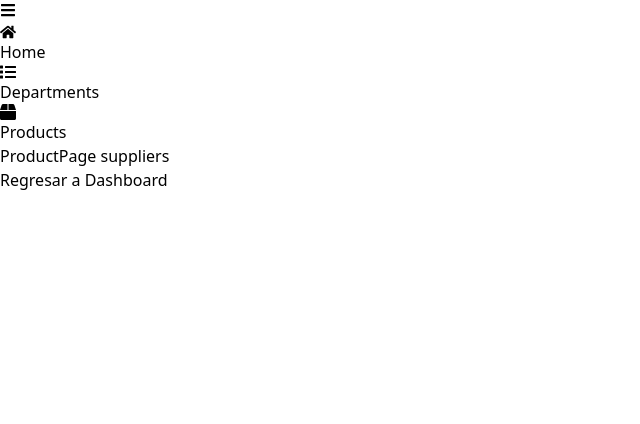
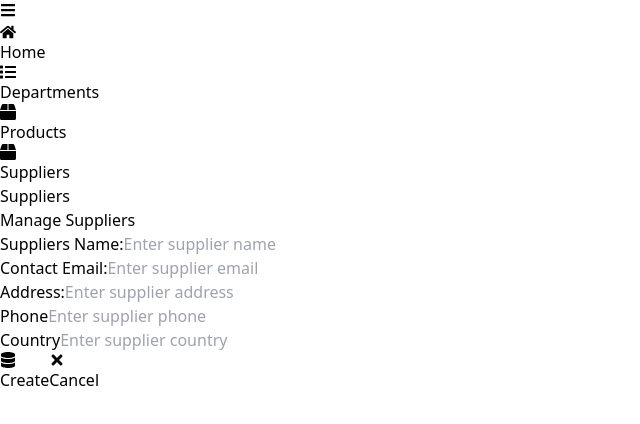
Before and after one commit to Oscedu15/Sistema-de-Inventario, a Next.js app: page /dashboard/suppliers in a window 1280 px wide. Shown: the top 424 px of the page, without its empty margins (0-640 px from the left). Built offline with nearby package versions, Linux system fonts and the light colour scheme.

Commit message:
Craecion de API Route y Formulario Dinamico para la creacion de Proveedores.

```diff
--- /dev/null
+++ b/src/app/api/suppliers/route.ts
@@ -0,0 +1,35 @@
+import { PrismaClient } from "@prisma/client";
+
+const prisma = new PrismaClient();
+
+// export async function GET (req: Request) {
+
+// }
+
+//TODO: Funcion para crear un nuevo Proveedor
+export async function POST(req: Request) {
+  try {
+    const { name, contact, address, phone, country } = await req.json();
+
+    if (!name || !contact) {
+      return new Response("Name or contact are required", { status: 400 });
+    }
+
+    const supplier = await prisma.supplier.create({
+      data: { name, contact, address, phone, country },
+    });
+
+    return Response.json(supplier, { status: 201 });
+
+  } catch (error) {
+    console.error(error);
+    return new Response("Failed to create supplier", { status: 500 });
+  }
+}
+
+// export async function PATCH(req: Request) {
+
+// }
+// export async function DELETE(req: Request) {
+
+// }
--- a/src/app/dashboard/layout.tsx
+++ b/src/app/dashboard/layout.tsx
@@ -70,6 +70,21 @@ export default function DashboardLayout({ children }: DashboardLayoutProps) {
                 </div>
               </Link>
             </li>
+            <li>
+              <Link
+                href="/dashboard/suppliers"
+                className={`flex items-center space-x-2 p-2 rounded hover:bg-green-400 ${
+                  path === "/dashboard/suppliers"
+                    ? "bg-green-400 text-white"
+                    : "text-gray-300 font-semibold"
+                }`}
+              >
+                <div className="flex justify-center gap-x-4 items-center">
+                  <FaBox className="w-5 h-5 hover:w-6 hover:h-6" />
+                  Suppliers
+                </div>
+              </Link>
+            </li>
           </ul>
         </nav>
       </aside>
--- /dev/null
+++ b/src/app/dashboard/suppliers/page.tsx
@@ -0,0 +1,11 @@
+import SupplierForm from "@/components/SupplierForm";
+
+
+export default function SuppliersPage(){
+    return (
+        <div>
+            <h1 className="text-3xl font-bold mb-4">Suppliers</h1>
+            <SupplierForm/>
+        </div>
+    )
+}
--- /dev/null
+++ b/src/components/SupplierForm.tsx
@@ -0,0 +1,185 @@
+"use client";
+
+import { useState } from "react";
+import { FaDatabase, FaTimes } from "react-icons/fa";
+
+interface Supplier {
+  name: string;
+  contact: string;
+  address: string;
+  phone: string;
+  country: string;
+}
+
+export default function SupplierForm() {
+  const [loading, setLoading] = useState(false);
+  const [message, setMessage] = useState("");
+  const [supplier, setSupplier] = useState<Supplier>({
+    name: "",
+    contact: "",
+    country: "",
+    phone: "",
+    address: "",
+  }); //Form
+
+  const handleSubmit = async (e: React.FormEvent) => {
+    e.preventDefault();
+    setLoading(true);
+    setMessage("");
+
+    try {
+      const response = await fetch("/api/suppliers", {
+        method: "POST",
+        headers: { "Content-Type": "application/json" },
+        //Con JSON.stringify, convertimos a formato json el body
+        body: JSON.stringify(supplier),
+      });
+
+      if (response.ok) {
+        setMessage("Supplier created successfully!");
+        setSupplier({
+          name: "",
+          contact: "",
+          country: "",
+          phone: "",
+          address: "",
+        });
+      } else {
+        setMessage("Error creating supplier");
+      }
+    } catch (error) {
+      setMessage("Something went wrong");
+      console.error("Error >>>:", error);
+    } finally {
+      setLoading(false);
+    }
+  };
+
+  const handleCancel = () => {
+    setSupplier({
+      name: "",
+      contact: "",
+      country: "",
+      phone: "",
+      address: "",
+    });
+  };
+
+  return (
+    <div className="flex bg-gray-200 flex-col items-center justify-center h-screen">
+      <form
+        onSubmit={handleSubmit}
+        className="bg-white p-6 space-y-4 rounded-lg
+         shadow w-full max-w-2xl"
+      >
+        <h2
+          className="text-2xl font-bold text-center
+        text-green-800 bg-green-100 px-4 py-2 rounded-md shadow-sm"
+        >
+          Manage Suppliers
+        </h2>
+
+        {/* Suppliers Name */}
+        <div>
+          <label htmlFor="name" className="block font-medium">
+            Suppliers Name:
+          </label>
+          <input
+            type="text"
+            id="name"
+            name="name"
+            // SIi existe un departamento seleccionado en el input de busqueda, tambien lo refleja en este input
+            value={supplier.name}
+            onChange={(e) => setSupplier({ ...supplier, name: e.target.value })}
+            className="w-full p-2 border rounded-md focus:ring-indigo-500 focus:border-indigo-500"
+            required
+            placeholder="Enter supplier name"
+          />
+        </div>
+        {/* Contact Email */}
+        <div>
+          <label htmlFor="contact" className="block font-medium">
+            Contact Email:
+          </label>
+          <input
+            type="email"
+            id="contact"
+            value={supplier.contact}
+            onChange={(e) =>
+              setSupplier({ ...supplier, contact: e.target.value })
+            }
+            className="w-full p-2 border rounded-md focus:ring-indigo-500 focus:border-indigo-500"
+            placeholder="Enter supplier email"
+          />
+        </div>
+        {/*  address */}
+        <div>
+          <label htmlFor="contact" className="block font-medium">
+            Address:
+          </label>
+          <input
+            type="text"
+            id="address"
+            value={supplier.address}
+            onChange={(e) =>
+              setSupplier({ ...supplier, address: e.target.value })
+            }
+            className="w-full p-2 border rounded-md focus:ring-indigo-500 focus:border-indigo-500"
+            placeholder="Enter supplier address"
+          />
+        </div>
+        {/* Phone */}
+        <div>
+          <label htmlFor="phone" className="block font-medium">
+            Phone
+          </label>
+          <input
+            type="text"
+            id="phone"
+            value={supplier.phone}
+            onChange={(e) =>
+              setSupplier({ ...supplier, phone: e.target.value })
+            }
+            className="w-full p-2 border rounded-md focus:ring-indigo-500 focus:border-indigo-500"
+            placeholder="Enter supplier phone"
+          />
+        </div>
+        {/* Country */}
+        <div>
+          <label htmlFor="country" className="block font-medium">
+            Country
+          </label>
+          <input
+            type="text"
+            id="country"
+            value={supplier.country}
+            onChange={(e) =>
+              setSupplier({ ...supplier, country: e.target.value })
+            }
+            className="w-full p-2 border rounded-md focus:ring-indigo-500 focus:border-indigo-500"
+            placeholder="Enter supplier country"
+          />
+        </div>
+        {/* Actions Buttons */}
+        <div className="flex flex-wrap justify-center gap-4">
+          <button
+            type="submit"
+            disabled={loading}
+            className={`flex items-center text-white px-4 py-2 rounded bg-green-600 hover:bg-green-700`}
+          >
+            <FaDatabase className="mr-2" />
+            <span>{loading ? "Creating ..." : "Create"}</span>
+          </button>
+          <button
+            onClick={handleCancel}
+            className="flex items-center bg-red-500 hover:bg-red-600 text-white px-4 py-2 rounded"
+          >
+            <FaTimes className="mr-2" />
+            <span>Cancel</span>
+          </button>
+        </div>
+        {message && <p className="mt-4 text-sm text-gray-700">{message}</p>}
+      </form>
+    </div>
+  );
+}
```
Also changed, not shown: 1 other file (tests, documents, lock files or other folders).
